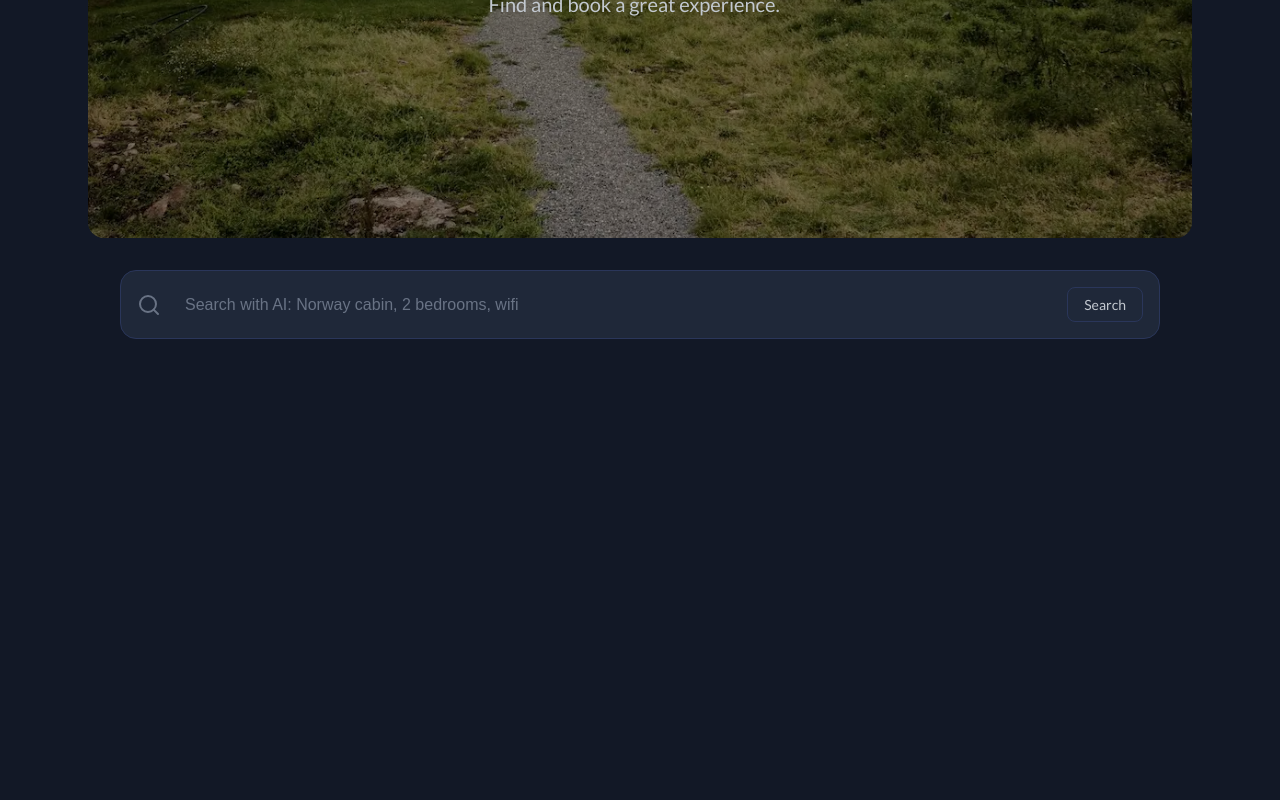
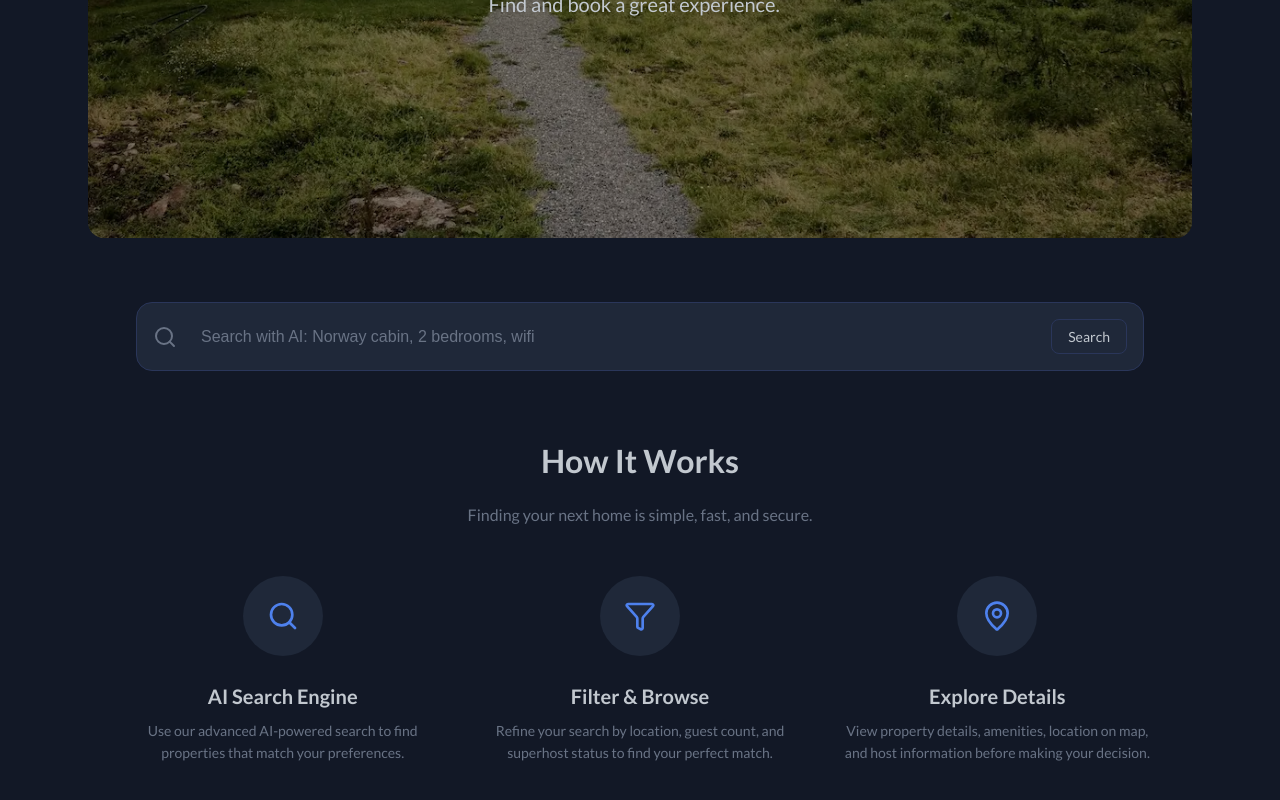
Before and after one commit to jerzyszajner/property-listing, a React (Vite) app: page / in a window 1280 px wide. Shown: the part 490-1290 px from the top of the page. Before the commit the page ends 941 px from the top, so only its background shows below. Built offline with nearby package versions, Linux system fonts and the light colour scheme; no server answers; the database is empty.

Commit message:
add how it works section to home page

```diff
--- a/src/index.css
+++ b/src/index.css
@@ -54,6 +54,7 @@
     --spacing-lg: 1.5rem;
     --spacing-xl: 2rem;
     --spacing-xxl: 3rem;
+    --spacing-xxxl: 4rem;
 
     /* Border radius */
     --border-radius-xs: 0.25rem;
--- a/src/pages/Home/Home.module.css
+++ b/src/pages/Home/Home.module.css
@@ -1,10 +1,14 @@
 /* Home page styles */
 .home {
+    display: flex;
+    flex-direction: column;
+    gap: var(--spacing-xxxl);
     padding: var(--spacing-xxl);
 }
 
 @media (max-width: 768px) {
     .home {
         padding: 0;
+        gap: var(--spacing-xl);
     }
 }
--- a/src/pages/Home/Home.tsx
+++ b/src/pages/Home/Home.tsx
@@ -1,5 +1,6 @@
 import HomeHeader from "./components/HomeHeader/HomeHeader";
 import AISearchBar from "./components/AISearchBar/AISearchBar";
+import HowItWorks from "./components/HowItWorks/HowItWorks";
 import styles from "./Home.module.css";
 
 /* Home page */
@@ -8,6 +9,7 @@ const Home = () => {
     <div className={styles.home}>
       <HomeHeader />
       <AISearchBar />
+      <HowItWorks />
     </div>
   );
 };
--- a/src/pages/Home/components/AISearchBar/AISearchBar.module.css
+++ b/src/pages/Home/components/AISearchBar/AISearchBar.module.css
@@ -1,8 +1,7 @@
 /* AISearchBar component styles */
 .container {
-    padding: var(--spacing-xl);
-    max-width: 1200px;
-    margin: 0 auto;
+    padding: 0 var(--spacing-xxl);
+    width: 100%;
 }
 
 .error {
--- a/src/pages/Home/components/AISearchBar/SearchInput/SearchInput.module.css
+++ b/src/pages/Home/components/AISearchBar/SearchInput/SearchInput.module.css
@@ -7,7 +7,6 @@
     border: 1px solid var(--color-border-default);
     border-radius: var(--border-radius-md);
     padding: var(--spacing-md);
-    margin-bottom: var(--spacing-xl);
 }
 
 .icon {
--- /dev/null
+++ b/src/pages/Home/components/HowItWorks/HowItWorks.module.css
@@ -0,0 +1,96 @@
+/* HowItWorks component styles */
+.section {
+    background-color: var(--color-bg-main);
+}
+
+.container {
+    width: 100%;
+    padding: 0 var(--spacing-xl);
+}
+
+.title {
+    font-size: var(--font-size-xxl);
+    color: var(--color-text-light);
+    text-align: center;
+    margin-bottom: var(--spacing-md);
+}
+
+.subtitle {
+    font-size: var(--font-size-base);
+    color: var(--color-text-muted);
+    text-align: center;
+    margin-bottom: var(--spacing-xxl);
+}
+
+.steps {
+    display: grid;
+    grid-template-columns: repeat(3, 1fr);
+    gap: var(--spacing-xl);
+}
+
+.step {
+    display: flex;
+    flex-direction: column;
+    align-items: center;
+    text-align: center;
+}
+
+.iconWrapper {
+    width: 80px;
+    height: 80px;
+    border-radius: var(--border-radius-circle);
+    background-color: var(--color-bg-panel);
+    display: flex;
+    align-items: center;
+    justify-content: center;
+    margin-bottom: var(--spacing-lg);
+}
+
+.icon {
+    width: var(--spacing-xl);
+    height: var(--spacing-xl);
+    color: var(--color-accent-blue);
+}
+
+.stepTitle {
+    font-size: var(--font-size-lg);
+    color: var(--color-text-light);
+    margin-bottom: var(--spacing-sm);
+}
+
+.stepDescription {
+    font-size: var(--font-size-sm);
+    color: var(--color-text-muted);
+    line-height: 1.6;
+}
+
+@media (max-width: 768px) {
+
+    .container {
+        padding: 0 var(--spacing-md);
+    }
+
+    .title {
+        font-size: var(--font-size-xl);
+    }
+
+    .subtitle {
+        font-size: var(--font-size-sm);
+        margin-bottom: var(--spacing-xl);
+    }
+
+    .steps {
+        grid-template-columns: 1fr;
+        gap: var(--spacing-xl);
+    }
+
+    .iconWrapper {
+        width: 60px;
+        height: 60px;
+    }
+
+    .icon {
+        width: var(--spacing-lg);
+        height: var(--spacing-lg);
+    }
+}
--- /dev/null
+++ b/src/pages/Home/components/HowItWorks/HowItWorks.tsx
@@ -0,0 +1,33 @@
+import { STEPS_CONFIG } from "./howItWorksConfig";
+import styles from "./HowItWorks.module.css";
+
+/* HowItWorks component */
+const HowItWorks = () => {
+  return (
+    <section className={styles.section}>
+      <div className={styles.container}>
+        <h2 className={styles.title}>How It Works</h2>
+        <p className={styles.subtitle}>
+          Finding your next home is simple, fast, and secure.
+        </p>
+
+        <div className={styles.steps}>
+          {STEPS_CONFIG.map((step, index) => {
+            const Icon = step.icon;
+            return (
+              <div key={index} className={styles.step}>
+                <div className={styles.iconWrapper}>
+                  <Icon className={styles.icon} />
+                </div>
+                <h3 className={styles.stepTitle}>{step.title}</h3>
+                <p className={styles.stepDescription}>{step.description}</p>
+              </div>
+            );
+          })}
+        </div>
+      </div>
+    </section>
+  );
+};
+
+export default HowItWorks;
--- /dev/null
+++ b/src/pages/Home/components/HowItWorks/howItWorksConfig.ts
@@ -0,0 +1,30 @@
+/* HowItWorks configuration */
+import { Search, Filter, MapPin } from "lucide-react";
+import type { LucideIcon } from "lucide-react";
+
+export type Step = {
+  icon: LucideIcon;
+  title: string;
+  description: string;
+};
+
+export const STEPS_CONFIG: Step[] = [
+  {
+    icon: Search,
+    title: "AI Search Engine",
+    description:
+      "Use our advanced AI-powered search to find properties that match your preferences.",
+  },
+  {
+    icon: Filter,
+    title: "Filter & Browse",
+    description:
+      "Refine your search by location, guest count, and superhost status to find your perfect match.",
+  },
+  {
+    icon: MapPin,
+    title: "Explore Details",
+    description:
+      "View property details, amenities, location on map, and host information before making your decision.",
+  },
+];
```
